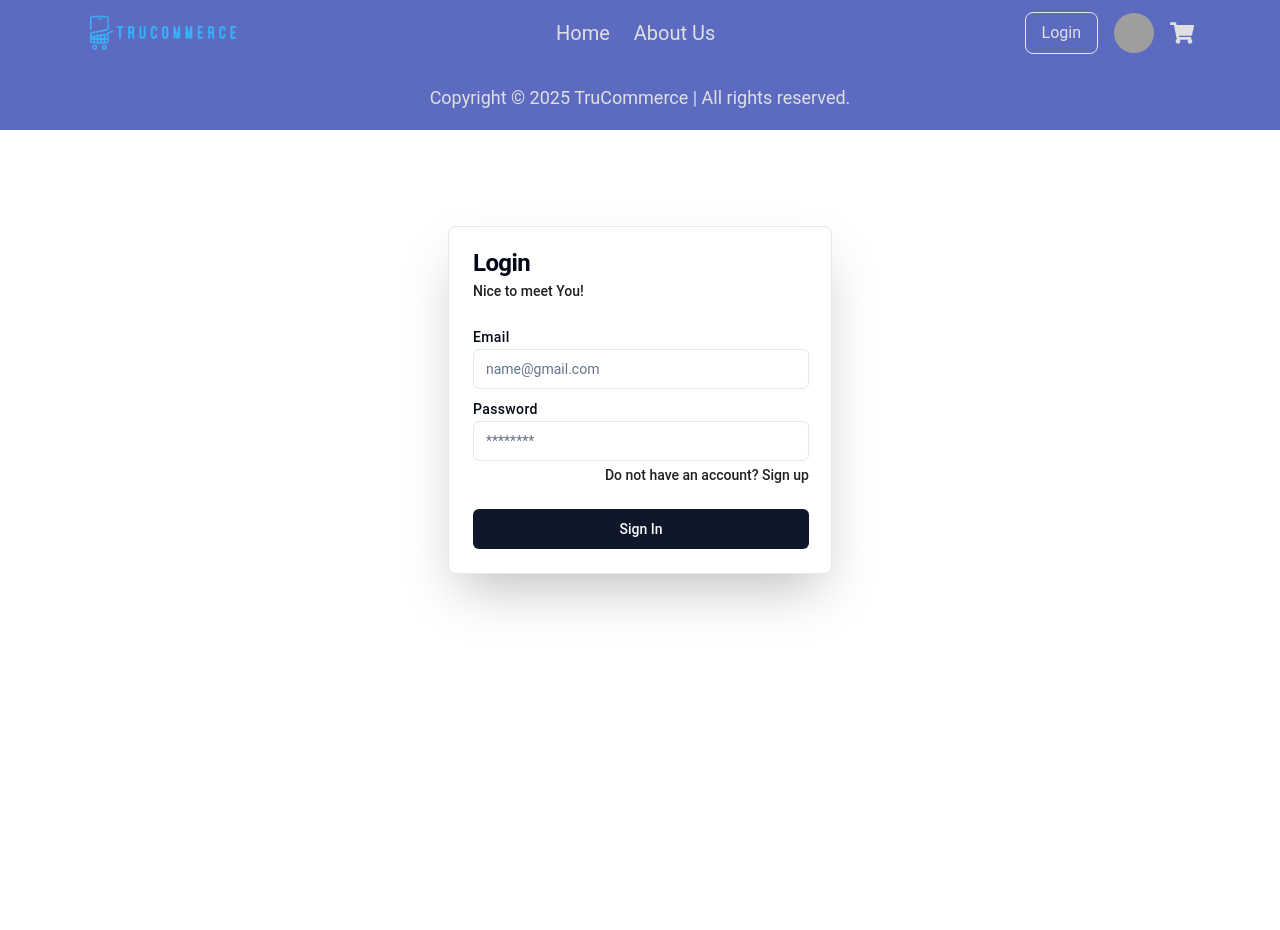
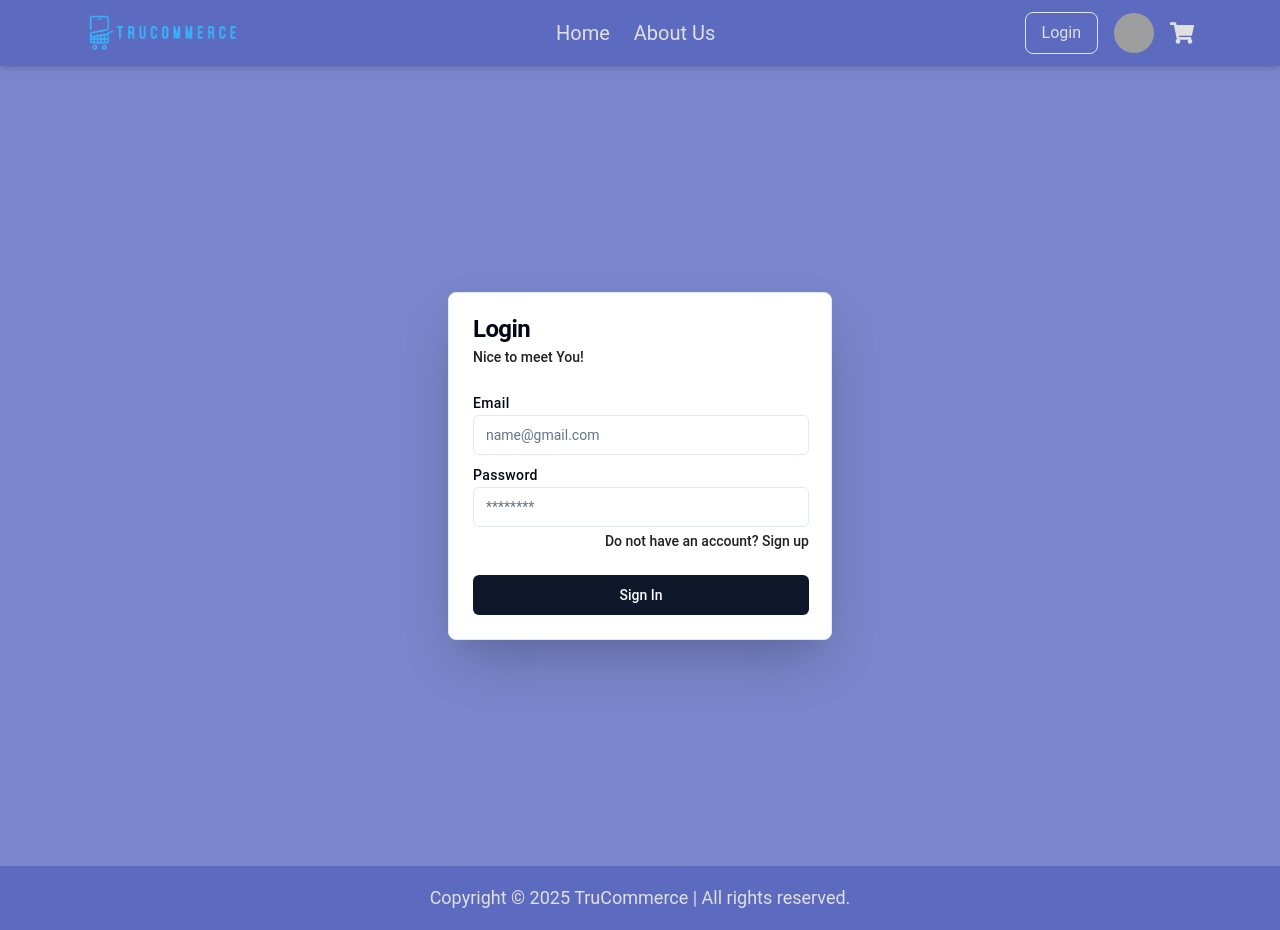
Before and after one commit to Nayan-Kamble53/truCommerce_client, a React (Vite) app: page /login in a window 1280 px wide. Before the commit the page ends 800 px from the top, so only its background shows below. Built offline with nearby package versions, Linux system fonts and the light colour scheme; grey boxes are pictures that could not be loaded.

Commit message:
updated the cart scroll

```diff
--- a/src/App.jsx
+++ b/src/App.jsx
@@ -10,8 +10,9 @@ import Footer from "./components/Footer";
 
 function App() {
   return (
-    <div className="h-full w-full bg-indigo-300">
+    <div className="min-h-screen w-full bg-indigo-300">
       <Navbar />
+      <div className="h-full">
         <Routes>
           <Route path="/login" element={<Login />} />
           <Route path="/" element={<Home />} />
@@ -19,7 +20,8 @@ function App() {
           <Route path="/profile" element={<Profile />} />
           <Route path="/products/:productId" element={<ProductDetail />} />
         </Routes>
-      <Footer/>
+      </div>
+      <Footer />
       {/* toastify */}
       <ToastContainer position="bottom-right" autoClose={3000} pauseOnHover />
     </div>
--- a/src/components/CartItem.jsx
+++ b/src/components/CartItem.jsx
@@ -20,8 +20,8 @@ export function CardWithForm() {
       {cartProducts.map((item, index) => {
         return (
           <Card className="w-[350px] mb-4 mt-1" key={`cartItem_${index}`}>
-            <div className="p-2 h-24">
-              <div className="grid grid-cols-[3fr_7fr] gap-5 h-full">
+            <div className="p-2 h-24 w-full">
+              <div className="w-full grid grid-cols-[3fr_7fr] gap-5 h-full">
                 <div className="w-full h-full overflow-hidden rounded-md">
                   <img
                     src={item.productId.image}
--- a/src/components/CartSidebar.jsx
+++ b/src/components/CartSidebar.jsx
@@ -25,7 +25,7 @@ import {
 
 const Sidebar = () => {
   return (
-    <Sheet className="h-full">
+    <Sheet className="h-full ">
       <SheetTrigger>
         <TooltipProvider>
           <Tooltip>
@@ -40,7 +40,7 @@ const Sidebar = () => {
           </Tooltip>
         </TooltipProvider>
       </SheetTrigger>
-      <SheetContent className="">
+      <SheetContent className=" w-full max-h-screen overflow-y-scroll overflow-x-hidden">
         <SheetHeader>
           <SheetTitle>Your Cart</SheetTitle>
           <SheetDescription></SheetDescription>
--- a/src/context/ShopContext.jsx
+++ b/src/context/ShopContext.jsx
@@ -66,6 +66,7 @@ const ShopContextProvider = ({ children }) => {
   useEffect(() => {
     getCartItems();
     getCartAmount();
+    removeItemFromCart();
   }, [token, cartId]);
 
   const removeItemFromCart = async (productId, quantity) => {
--- a/src/pages/Login.jsx
+++ b/src/pages/Login.jsx
@@ -68,7 +68,7 @@ const Login = () => {
   };
 
   return (
-    <div className="absolute top-1/2 left-1/2 -translate-x-1/2 -translate-y-1/2">
+    <div className="h-screen flex justify-center items-center">
       {/* card component */}
       <Card className="w-80 max-w-screen-lg sm:w-96 shadow-2xl">
         <form onSubmit={handleSubmit} className=" w-80 max-w-screen-lg sm:w-96">
```
Lines whose indentation alone changed are shown as unchanged.
